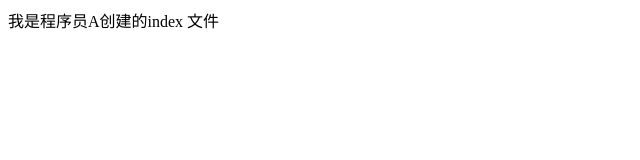
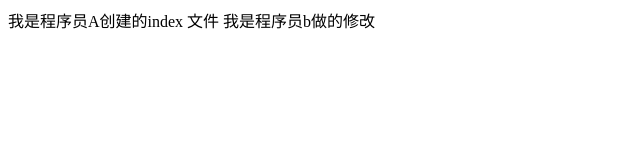
Before and after one commit to lichengcheng-abc/nz1907ct, a plain HTML site: page index.html in a window 1280 px wide. Shown: the whole page, without its empty margins (0-640 px from the left). Drawn offline with Linux system fonts and the light colour scheme.

Commit message:
b做的修改

```diff
--- a/index.html
+++ b/index.html
@@ -7,5 +7,6 @@
     </head>
     <body>
         我是程序员A创建的index  文件
+        我是程序员b做的修改
     </body>
     </html>
```
